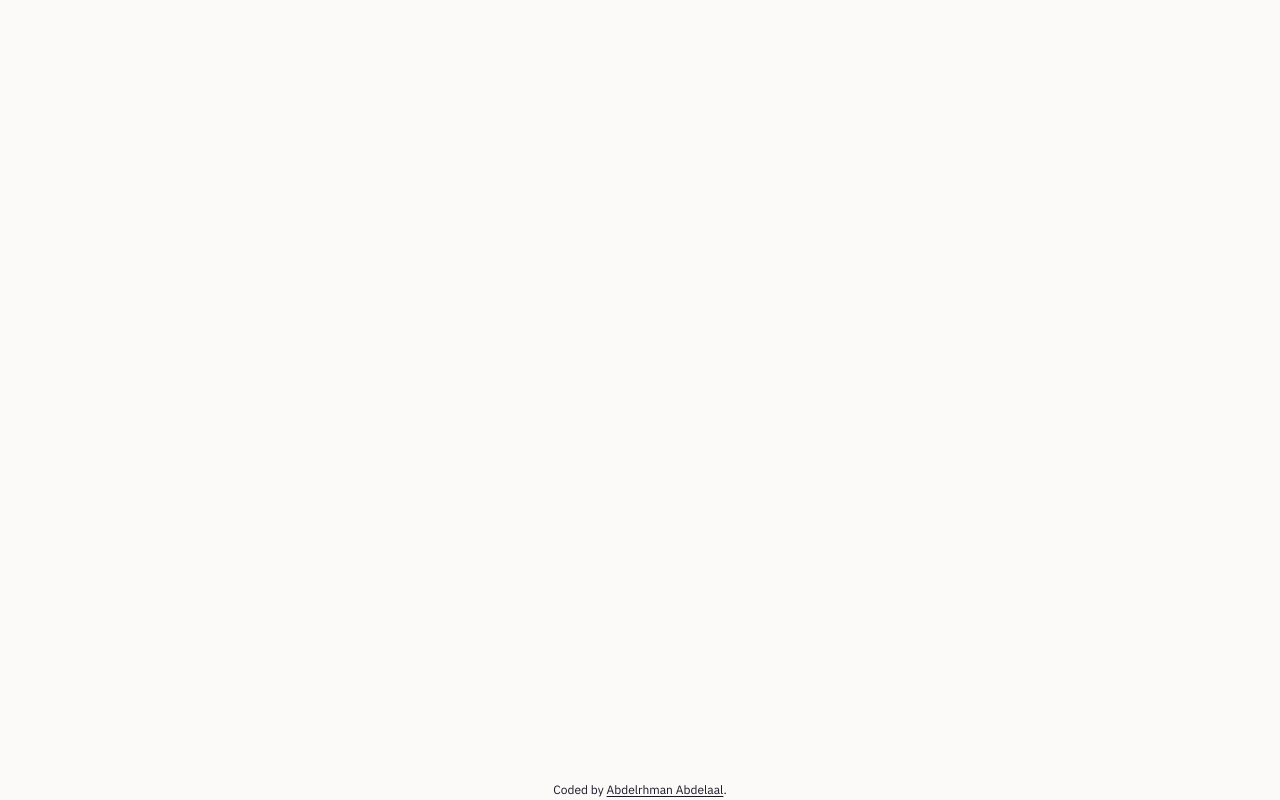
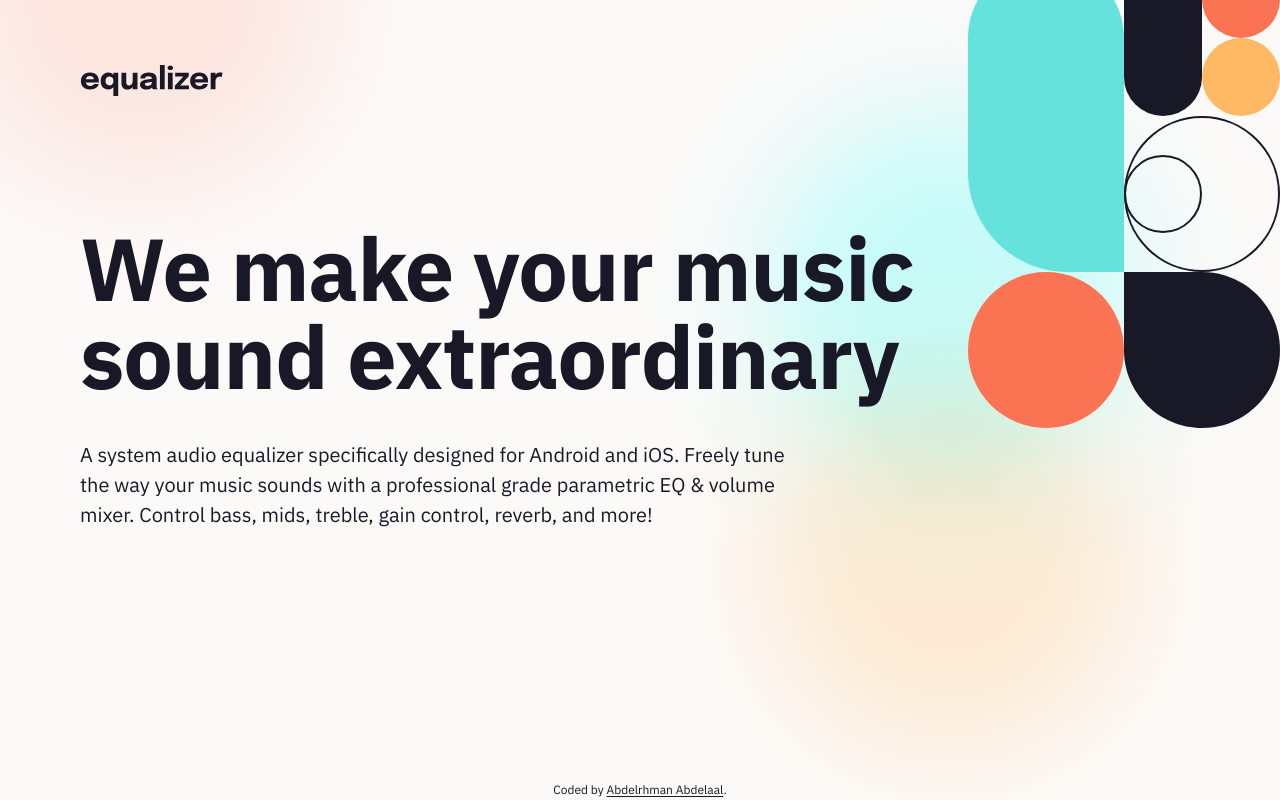
Before and after one commit to MrBlackvanta/equalizer-landing-page, a Next.js app: page / in a window 1280 px wide. Built offline with nearby package versions, Linux system fonts and the light colour scheme.

Commit message:
Build the header, hero and glow backdrop

```diff
--- a/src/app/globals.css
+++ b/src/app/globals.css
@@ -4,6 +4,8 @@
 @source not "../**/*.test.ts";
 @source not "../**/*.test.tsx";
 @source not "../test";
+@source not "../assets";
+@source not "./icon.svg";
 
 @theme inline {
   --font-sans: var(--font-ibm-plex-sans), ui-sans-serif, system-ui, sans-serif;
@@ -16,6 +18,11 @@
   --color-yellow: #ffb964;
   --color-white: #fcfaf9;
   --color-slate: #191826;
+  --color-glow-cyan: rgb(64 255 246 / 28%);
+  --color-glow-amber: rgb(255 146 1 / 15%);
+  --color-glow-orange: rgb(250 116 83 / 15%);
+
+  --container-page: 70rem;
 
   --text-preset-1: 5.5rem;
   --text-preset-1--line-height: 1;
@@ -56,3 +63,27 @@
     @apply cursor-pointer;
   }
 }
+
+@utility v-container {
+  padding-inline: max(--spacing(5), (100% - var(--container-page)) / 2);
+
+  @variant md {
+    padding-inline: max(--spacing(11), (100% - var(--container-page)) / 2);
+  }
+}
+
+@utility v-focus {
+  @apply focus-visible:outline-2 focus-visible:outline-offset-4 focus-visible:outline-slate;
+}
+
+@utility v-glow-* {
+  --glow: --value(--color-glow-*);
+  background-image: radial-gradient(
+    closest-side,
+    var(--glow) 25%,
+    color-mix(in srgb, var(--glow) 75%, transparent) 45%,
+    color-mix(in srgb, var(--glow) 40%, transparent) 60%,
+    color-mix(in srgb, var(--glow) 15%, transparent) 75%,
+    transparent
+  );
+}
--- a/src/app/layout.tsx
+++ b/src/app/layout.tsx
@@ -1,4 +1,4 @@
-import { SiteFooter } from "@/components/layout";
+import { SiteFooter, SiteHeader } from "@/components/layout";
 import { SITE_NAME, SITE_URL } from "@/data";
 import type { Metadata, Viewport } from "next";
 import { IBM_Plex_Sans } from "next/font/google";
@@ -56,7 +56,8 @@ export default function RootLayout({
 }>) {
   return (
     <html lang="en" className={`${ibmPlexSans.variable} antialiased`}>
-      <body className="flex min-h-dvh flex-col">
+      <body className="relative flex min-h-dvh flex-col">
+        <SiteHeader />
         {children}
         <SiteFooter />
       </body>
--- a/src/app/page.tsx
+++ b/src/app/page.tsx
@@ -1,3 +1,12 @@
+import { Backdrop, Hero } from "@/views/home";
+
 export default function Home() {
-  return <main className="grow" />;
+  return (
+    <>
+      <Backdrop />
+      <main className="grow">
+        <Hero />
+      </main>
+    </>
+  );
 }
--- a/src/components/layout/index.ts
+++ b/src/components/layout/index.ts
@@ -1,2 +1,3 @@
 export { default as Signature } from "./signature";
 export { default as SiteFooter } from "./site-footer";
+export { default as SiteHeader } from "./site-header";
--- /dev/null
+++ b/src/components/layout/site-header.tsx
@@ -0,0 +1,17 @@
+import { Logo } from "@/components/icons";
+import { SITE_NAME } from "@/data";
+import Link from "next/link";
+
+export default function SiteHeader() {
+  return (
+    <header className="v-container pt-16">
+      <Link
+        href="/"
+        aria-label={`${SITE_NAME} home`}
+        className="flex w-fit v-focus"
+      >
+        <Logo className="h-8 w-36" />
+      </Link>
+    </header>
+  );
+}
--- /dev/null
+++ b/src/views/home/backdrop.tsx
@@ -0,0 +1,12 @@
+import CornerPattern from "./corner-pattern";
+
+export default function Backdrop() {
+  return (
+    <div aria-hidden="true" className="absolute inset-0 -z-1 overflow-clip">
+      <div className="absolute -top-80 -left-57.25 size-160 v-glow-orange lg:-left-44.75" />
+      <div className="absolute -top-70 -right-80 size-160 v-glow-cyan md:-top-6 md:-right-10 lg:right-2.5" />
+      <div className="absolute -top-2.25 -right-80 size-160 v-glow-amber md:top-61.75 md:-right-10 lg:right-2.5" />
+      <CornerPattern className="absolute -top-10 -right-12.5 hidden h-100 w-auto md:block lg:right-0 lg:h-117" />
+    </div>
+  );
+}
--- /dev/null
+++ b/src/views/home/corner-pattern.tsx
@@ -0,0 +1,29 @@
+export default function CornerPattern(props: React.SVGProps<SVGSVGElement>) {
+  return (
+    <svg width="312" height="468" viewBox="0 0 312 468" {...props}>
+      <path
+        d="M78 0c43.078 0 78 34.922 78 78v234h-56C44.772 312 0 267.228 0 212V78C0 34.922 34.922 0 78 0Z"
+        className="fill-cyan"
+      />
+      <path
+        d="M156 312h78c43.078 0 78 34.922 78 78s-34.922 78-78 78-78-34.922-78-78v-78Z"
+        className="fill-slate"
+      />
+      <rect
+        x="234"
+        y="78"
+        width="78"
+        height="78"
+        rx="39"
+        className="fill-yellow"
+      />
+      <rect x="234" width="78" height="78" rx="39" className="fill-orange" />
+      <rect y="312" width="156" height="156" rx="78" className="fill-orange" />
+      <rect x="156" width="78" height="156" rx="39" className="fill-slate" />
+      <g fill="none" strokeWidth="2" className="stroke-slate">
+        <rect x="157" y="157" width="154" height="154" rx="77" />
+        <rect x="157" y="196" width="76" height="76" rx="38" />
+      </g>
+    </svg>
+  );
+}
--- /dev/null
+++ b/src/views/home/hero.tsx
@@ -0,0 +1,15 @@
+export default function Hero() {
+  return (
+    <section className="v-container py-16 md:pt-32">
+      <h1 className="text-preset-1-mobile font-bold md:max-w-[7em] md:text-preset-1-tablet lg:max-w-[min(58rem,50vw+50%-22rem)] lg:text-preset-1">
+        We make your music sound extraordinary
+      </h1>
+      <p className="mt-10 text-preset-5 md:max-w-126 md:text-preset-4-tablet lg:max-w-184 lg:text-preset-4">
+        A system audio equalizer specifically designed for Android and iOS.
+        Freely tune the way your music sounds with a professional grade
+        parametric EQ &amp; volume mixer. Control bass, mids, treble, gain
+        control, reverb, and more!
+      </p>
+    </section>
+  );
+}
--- /dev/null
+++ b/src/views/home/index.ts
@@ -0,0 +1,2 @@
+export { default as Backdrop } from "./backdrop";
+export { default as Hero } from "./hero";
```
Also changed, not shown: 2 other files (tests, documents, lock files or other folders).
